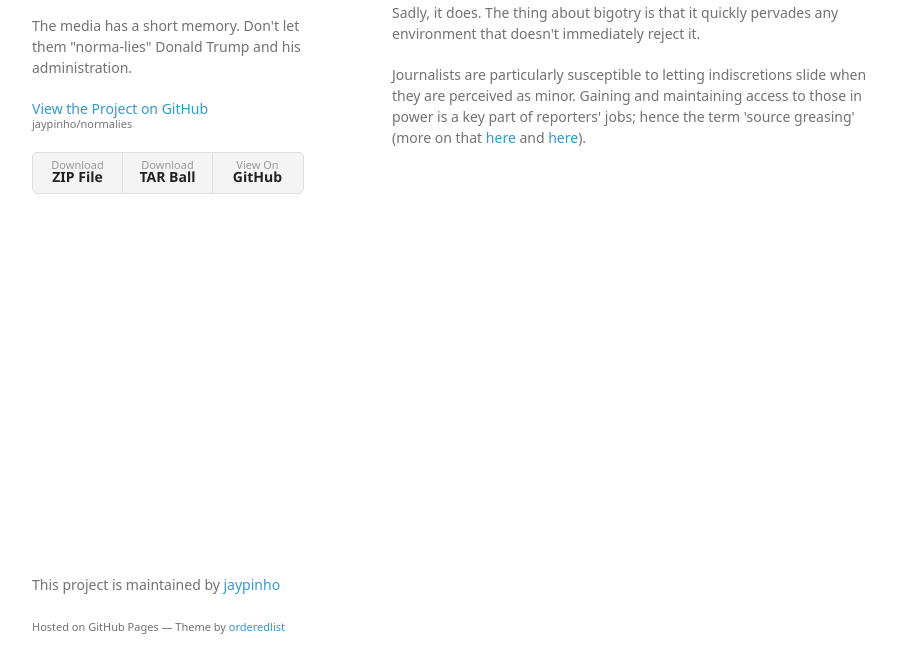
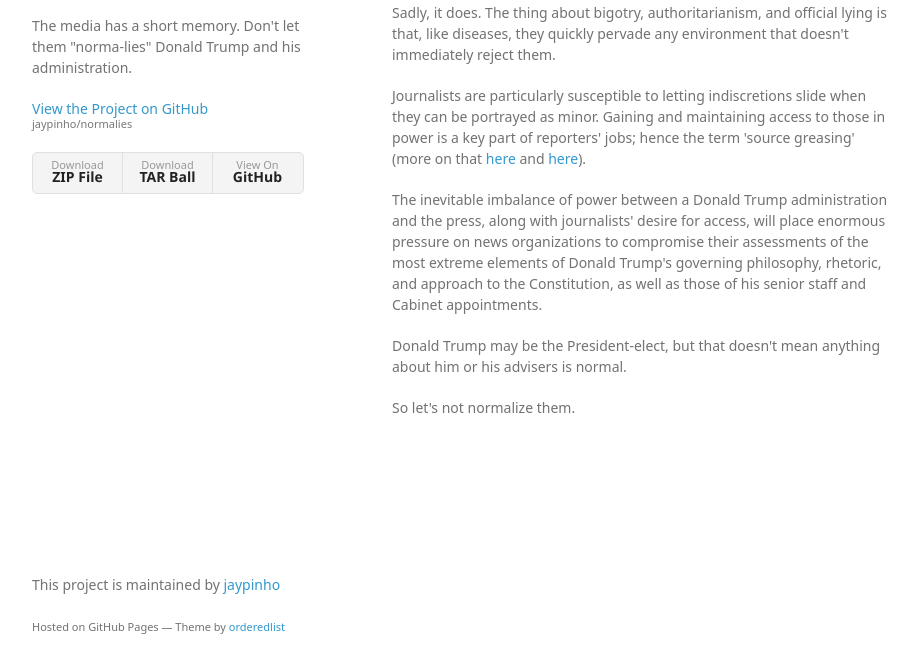
Before and after one commit to jaypinho/normalies, a plain HTML site: page index.html in a window 1280 px wide. Shown: the part 94-766 px from the top of the page, without its empty margins (178-1095 px from the left). Drawn offline with Linux system fonts and the light colour scheme; a web font is replaced by a local one.

```diff
--- a/index.html
+++ b/index.html
@@ -31,9 +31,15 @@
         <h3>
 <a id="we-wish-this-site-didnt-have-to-exist" class="anchor" href="#we-wish-this-site-didnt-have-to-exist" aria-hidden="true"><span aria-hidden="true" class="octicon octicon-link"></span></a>We wish this site didn't have to exist.</h3>
 
-<p>Sadly, it does. The thing about bigotry is that it quickly pervades any environment that doesn't immediately reject it.</p>
+<p>Sadly, it does. The thing about bigotry, authoritarianism, and official lying is that, like diseases, they quickly pervade any environment that doesn't immediately reject them.</p>
 
-<p>Journalists are particularly susceptible to letting indiscretions slide when they are perceived as minor. Gaining and maintaining access to those in power is a key part of reporters' jobs; hence the term 'source greasing' (more on that <a href="http://www.cjr.org/politics/profiles_in_source_greasing.php">here</a> and <a href="http://www.washingtonpost.com/wp-dyn/content/article/2009/07/02/AR2009070202686.html">here</a>).</p>
+<p>Journalists are particularly susceptible to letting indiscretions slide when they can be portrayed as minor. Gaining and maintaining access to those in power is a key part of reporters' jobs; hence the term 'source greasing' (more on that <a href="http://www.cjr.org/politics/profiles_in_source_greasing.php">here</a> and <a href="http://www.washingtonpost.com/wp-dyn/content/article/2009/07/02/AR2009070202686.html">here</a>).</p>
+
+<p>The inevitable imbalance of power between a Donald Trump administration and the press, along with journalists' desire for access, will place enormous pressure on news organizations to compromise their assessments of the most extreme elements of Donald Trump's governing philosophy, rhetoric, and approach to the Constitution, as well as those of his senior staff and Cabinet appointments.</p>
+
+<p>Donald Trump may be the President-elect, but that doesn't mean anything about him or his advisers is normal.</p>
+
+<p>So let's not normalize them.</p>
       </section>
       <footer>
         <p>This project is maintained by <a href="https://github.com/jaypinho">jaypinho</a></p>
--- a/params.json
+++ b/params.json
@@ -1,6 +1,6 @@
 {
   "name": "Norma(lies)",
   "tagline": "The media has a short memory. Don't let them \"norma-lies\" Donald Trump and his administration.",
-  "body": "### We wish this site didn't have to exist.\r\n\r\nSadly, it does. The thing about bigotry is that it quickly pervades any environment that doesn't immediately reject it.\r\n\r\nJournalists are particularly susceptible to letting indiscretions slide when they are perceived as minor. Gaining and maintaining access to those in power is a key part of reporters' jobs; hence the term 'source greasing' (more on that [here](http://www.cjr.org/politics/profiles_in_source_greasing.php) and [here](http://www.washingtonpost.com/wp-dyn/content/article/2009/07/02/AR2009070202686.html)).",
+  "body": "### We wish this site didn't have to exist.\r\n\r\nSadly, it does. The thing about bigotry, authoritarianism, and official lying is that, like diseases, they quickly pervade any environment that doesn't immediately reject them.\r\n\r\nJournalists are particularly susceptible to letting indiscretions slide when they can be portrayed as minor. Gaining and maintaining access to those in power is a key part of reporters' jobs; hence the term 'source greasing' (more on that [here](http://www.cjr.org/politics/profiles_in_source_greasing.php) and [here](http://www.washingtonpost.com/wp-dyn/content/article/2009/07/02/AR2009070202686.html)).\r\n\r\nThe inevitable imbalance of power between a Donald Trump administration and the press, along with journalists' desire for access, will place enormous pressure on news organizations to compromise their assessments of the most extreme elements of Donald Trump's governing philosophy, rhetoric, and approach to the Constitution, as well as those of his senior staff and Cabinet appointments.\r\n\r\nDonald Trump may be the President-elect, but that doesn't mean anything about him or his advisers is normal.\r\n\r\nSo let's not normalize them.",
   "note": "Don't delete this file! It's used internally to help with page regeneration."
 }
```
